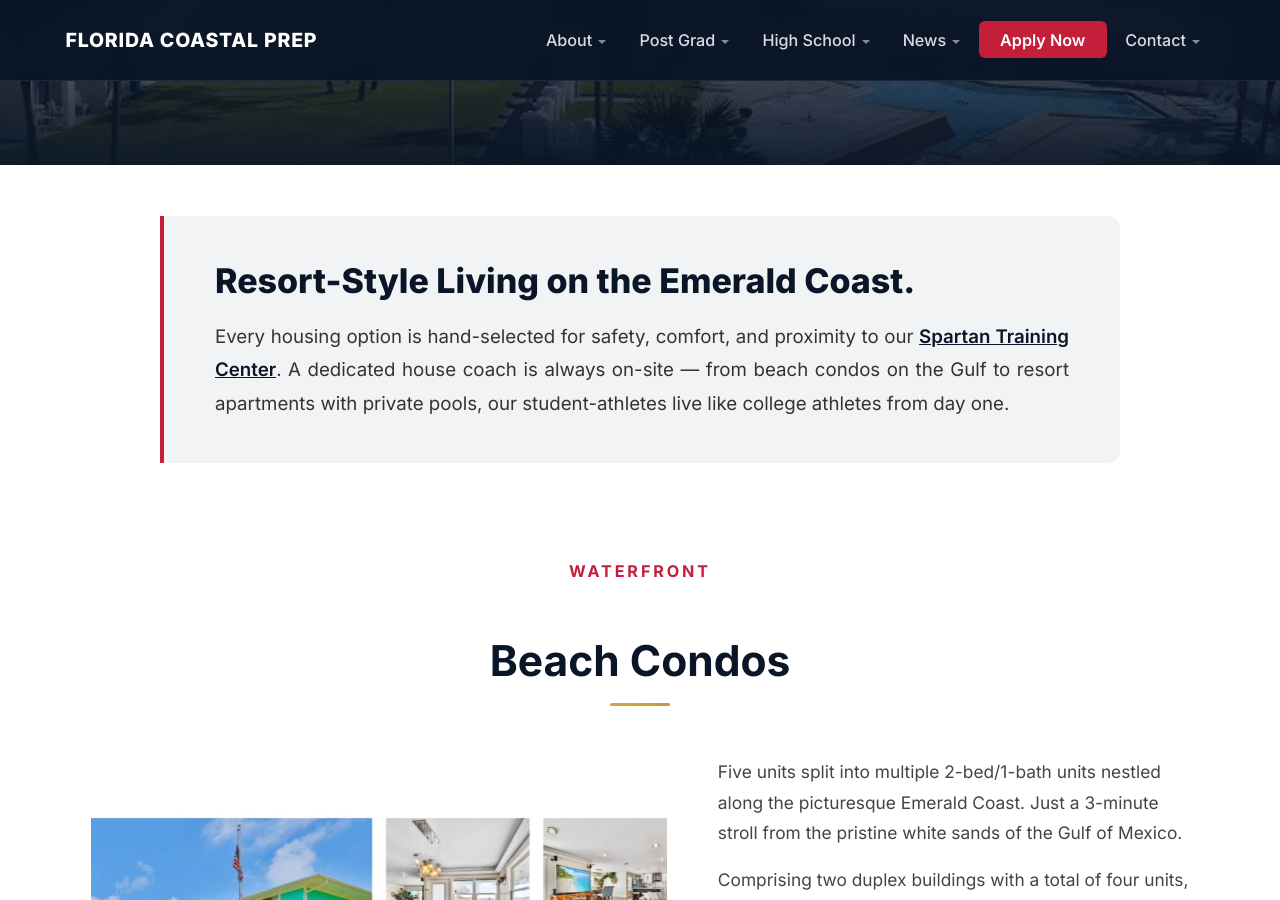
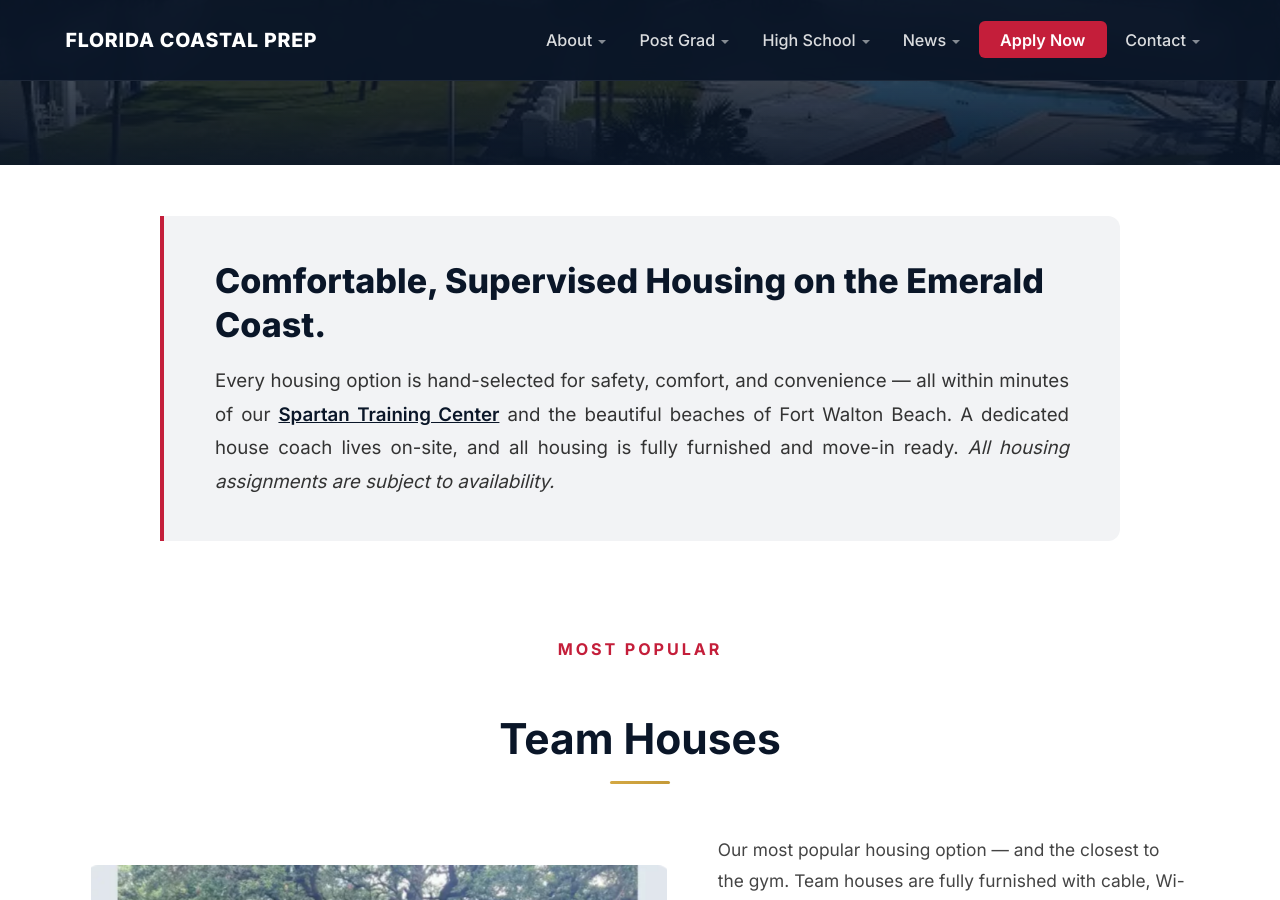
Before and after one commit to CoachD23/fcp-jekyll-site, a Jekyll site: the page built from housing.md, in a window 1280 px wide and 900 px high, scrolled down 403 px. Built offline with Jekyll 4.4.1, drawn with Linux system fonts in a browser that asks for light colours; a script that is not in the unit is left out; some of the changed text lies outside the part shown.

Commit message:
fix: Housing page overhaul + HS schedule SIAA/Grind Session logos
Housing:
- Remove El Matador section (no longer available)
- Fix Team Houses: remove resort-style/12-acre claims, mark as most popular + close to gym
- Fix beach proximity wording (close to beach, not ON the beach)
- Add subject to availability language
- Add JSON-LD LodgingBusiness schema
- Reorder: Team Houses first (most popular), Beach Condos second

HS Schedule:
- Add large SIAA + Grind Session color logos in dark section with white containers
- Convert intro to style-guide Intro Statement format
- Remove emoji from disclaimer
- Fix CTA: btn-outline → btn-gold per style guide

Style guide audit: both pages verified against style-guide.md patterns

```diff
--- a/housing.md
+++ b/housing.md
@@ -1,100 +1,72 @@
 ---
 layout: page
 title: Housing Options
-subtitle: Beach Living on the Emerald Coast
-description: "Explore Florida Coastal Prep's supervised student-athlete housing in Fort Walton Beach, FL — beach condos, team resort houses, and fully furnished apartments on the Emerald Coast with 24/7 staff supervision."
+subtitle: Living on the Emerald Coast
+description: "Florida Coastal Prep's supervised student-athlete housing in Fort Walton Beach, FL — fully furnished team houses and beach condos near the Emerald Coast beaches with 24/7 staff supervision."
 hero_image: /assets/images/housing/pool-gulf.webp
 hero_title: Housing Options
-hero_subtitle: Beach Living on the Emerald Coast
+hero_subtitle: Living on the Emerald Coast
 ---
 
+<!-- Intro Statement -->
 <section class="fade-in" style="background: #f2f3f5; border-left: 4px solid #c41e3a; margin: 0 auto 2.5rem; padding: 2.5rem 3rem; max-width: 960px; border-radius: 0 12px 12px 0;">
-  <h2 style="font-size: 2rem; font-weight: 800; color: #0a1628; line-height: 1.3; margin: 0 0 1rem;">Resort-Style Living on the Emerald Coast.</h2>
-  <p style="font-size: 1.1rem; line-height: 1.8; color: #333; text-align: justify; margin: 0;">Every housing option is hand-selected for safety, comfort, and proximity to our <a href="/training/" style="color: #0a1628; font-weight: 600; text-decoration: underline;">Spartan Training Center</a>. A dedicated house coach is always on-site — from beach condos on the Gulf to resort apartments with private pools, our student-athletes live like college athletes from day one.</p>
+  <h2 style="font-size: 2rem; font-weight: 800; color: #0a1628; line-height: 1.3; margin: 0 0 1rem;">Comfortable, Supervised Housing on the Emerald Coast.</h2>
+  <p style="font-size: 1.1rem; line-height: 1.8; color: #333; text-align: justify; margin: 0;">Every housing option is hand-selected for safety, comfort, and convenience — all within minutes of our <a href="/training/" style="color: #0a1628; font-weight: 600; text-decoration: underline;">Spartan Training Center</a> and the beautiful beaches of Fort Walton Beach. A dedicated house coach lives on-site, and all housing is fully furnished and move-in ready. <em>All housing assignments are subject to availability.</em></p>
 </section>
 
+<!-- Team Houses (MOST POPULAR) -->
+<div class="housing-section fade-in">
+  <div class="staff-section-header">
+    <span class="section-label">Most Popular</span>
+    <h2>Team Houses</h2>
+    <div class="gold-rule"></div>
+  </div>
+  <div class="housing-layout">
+    <div class="housing-gallery">
+      <div class="gallery-main">
+        <img src="/assets/images/housing/standish.webp" alt="FCP team house for student-athletes in Fort Walton Beach, Florida" loading="lazy">
+      </div>
+      <div class="gallery-row">
+        <img src="/assets/images/housing/kitchen.webp" alt="Fully furnished kitchen inside FCP team house" loading="lazy">
+        <img src="/assets/images/housing/bedrooms.webp" alt="Furnished bedrooms in FCP student-athlete team house" loading="lazy">
+      </div>
+    </div>
+    <div class="housing-info">
+      <p>Our most popular housing option — and the closest to the gym. Team houses are fully furnished with cable, Wi-Fi, and full kitchens. Athletes live together in a team environment that builds chemistry on and off the court.</p>
+      <p>Located just minutes from the <a href="/training/" style="color: #0a1628; font-weight: 600; text-decoration: underline;">Spartan Training Center</a> and close to the beach, team houses offer the perfect balance of convenience and comfort. Shared living spaces encourage team bonding, study sessions, and the daily structure that prepares athletes for college life.</p>
+      <div class="housing-highlights">
+        <div class="highlight-item"><strong>2/2</strong><span>Bed / Bath</span></div>
+        <div class="highlight-item"><strong>#1</strong><span>Most Popular</span></div>
+        <div class="highlight-item"><strong>Close</strong><span>To the Gym</span></div>
+      </div>
+    </div>
+  </div>
+</div>
+
 <!-- Beach Condos -->
-<div class="housing-section fade-in">
+<div class="housing-section housing-section-alt fade-in">
   <div class="staff-section-header">
     <span class="section-label">Waterfront</span>
     <h2>Beach Condos</h2>
     <div class="gold-rule"></div>
   </div>
-  <div class="housing-layout">
+  <div class="housing-layout housing-layout-reverse">
     <div class="housing-gallery">
       <div class="gallery-main">
-        <img src="/assets/images/housing/beach-condo-1.jpg" alt="FCP student-athlete beach condo exterior on the Emerald Coast in Fort Walton Beach">
+        <img src="/assets/images/housing/beach-condo-1.jpg" alt="FCP student-athlete beach condo near the Emerald Coast in Fort Walton Beach" loading="lazy">
       </div>
       <div class="gallery-row">
-        <img src="/assets/images/housing/beach-condo-2.jpg" alt="Beach condo second view with Gulf of Mexico access">
-        <img src="/assets/images/housing/beach-view.webp" alt="Gulf of Mexico view from the FCP beach condos">
+        <img src="/assets/images/housing/beach-condo-2.jpg" alt="Beach condo near the Gulf of Mexico" loading="lazy">
+        <img src="/assets/images/housing/beach-view.webp" alt="Gulf of Mexico view near the FCP beach condos in Fort Walton Beach" loading="lazy">
       </div>
     </div>
     <div class="housing-info">
-      <p>Five units split into multiple 2-bed/1-bath units nestled along the picturesque Emerald Coast. Just a 3-minute stroll from the pristine white sands of the Gulf of Mexico.</p>
-      <p>Comprising two duplex buildings with a total of four units, one flat studio plus a magnificent standalone house right on the water — this property is a rare gem.</p>
+      <p>Fully furnished 2-bed/1-bath condos just minutes from the white sand beaches of the Gulf of Mexico. Five units split across two duplex buildings, a flat studio, and a standalone house — all in a quiet neighborhood close to the water.</p>
+      <p>Beach condos offer a relaxed coastal setting while keeping athletes within easy reach of the gym and campus. The Emerald Coast lifestyle — sunshine, salt air, and recovery walks on the beach — is part of what makes training at FCP unlike anywhere else.</p>
       <div class="housing-highlights">
-        <div class="highlight-item"><strong>5</strong><span>Units Available</span></div>
-        <div class="highlight-item"><strong>3 min</strong><span>To the Beach</span></div>
-        <div class="highlight-item"><strong>Gulf</strong><span>Views</span></div>
-      </div>
-    </div>
-  </div>
-</div>
-
-<!-- Team Houses (using El Matador resort photos) -->
-<div class="housing-section housing-section-alt fade-in">
-  <div class="staff-section-header">
-    <span class="section-label">Resort Living</span>
-    <h2>Team Houses</h2>
-    <div class="gold-rule"></div>
-  </div>
-  <div class="housing-layout housing-layout-reverse">
-    <div class="housing-gallery">
-      <div class="gallery-main">
-        <img src="/assets/images/housing/standish.webp" alt="FCP Team House resort-style housing on the Emerald Coast">
-      </div>
-      <div class="gallery-row">
-        <img src="/assets/images/housing/kitchen.webp" alt="Fully furnished modern kitchen in FCP team house">
-        <img src="/assets/images/housing/bedrooms.webp" alt="Furnished bedrooms in FCP team house">
-      </div>
-    </div>
-    <div class="housing-info">
-      <p>Our most popular option. Fully furnished 2-bed/2-bath resort-style housing with cable, Wi-Fi, full kitchens, and access to a one-of-a-kind beach resort complex. Located next to 17 miles of uninhabited beach.</p>
-      <p>The 12-acre resort offers two pools, tennis/pickleball and basketball courts, a fitness center, whirlpools, saunas, and meeting rooms. The communal space encourages team building, strategy sessions, and bonding.</p>
-      <div class="housing-highlights">
-        <div class="highlight-item"><strong>2/2</strong><span>Bed/Bath</span></div>
-        <div class="highlight-item"><strong>12 Acre</strong><span>Resort</span></div>
-        <div class="highlight-item"><strong>17 mi</strong><span>Beach Access</span></div>
-      </div>
-    </div>
-  </div>
-</div>
-
-<!-- El Matador Housing -->
-<div class="housing-section fade-in">
-  <div class="staff-section-header">
-    <span class="section-label">Premium</span>
-    <h2>El Matador Housing</h2>
-    <div class="gold-rule"></div>
-  </div>
-  <div class="housing-layout">
-    <div class="housing-gallery">
-      <div class="gallery-main">
-        <img src="/assets/images/housing/pool-gulf.webp" alt="El Matador resort pool overlooking the Gulf of Mexico">
-      </div>
-      <div class="gallery-row">
-        <img src="/assets/images/housing/living-room.webp" alt="Spacious living room in El Matador housing unit">
-        <img src="/assets/images/housing/beach.jpg" alt="Pristine beach access steps from El Matador resort">
-      </div>
-    </div>
-    <div class="housing-info">
-      <p>Premium fully furnished apartments within a gated beachfront resort. Athletes enjoy private beach access, resort amenities, and a peaceful environment ideal for focused training and recovery.</p>
-      <p>Each unit includes modern furnishings, full kitchens, washer/dryer, and private balconies. The resort community provides a secure, distraction-free setting for student-athletes.</p>
-      <div class="housing-highlights">
-        <div class="highlight-item"><strong>Gated</strong><span>Resort</span></div>
-        <div class="highlight-item"><strong>Private</strong><span>Beach</span></div>
-        <div class="highlight-item"><strong>Full</strong><span>Amenities</span></div>
+        <div class="highlight-item"><strong>5</strong><span>Units</span></div>
+        <div class="highlight-item"><strong>Near</strong><span>The Beach</span></div>
+        <div class="highlight-item"><strong>Gulf</strong><span>Coast Living</span></div>
       </div>
     </div>
   </div>
@@ -107,15 +79,38 @@ hero_subtitle: Beach Living on the Emerald Coast
   </div>
   <div class="trust-bar-content">
     <h4>24/7 Staff-Supervised Living</h4>
-    <p>A dedicated house coach lives on-site and is present at all times. Curfew enforcement, room checks, and structured daily schedules ensure a safe, focused environment for every athlete.</p>
+    <p>A dedicated house coach lives on-site and is present at all times. Curfew enforcement, room checks, and structured daily schedules ensure a safe, focused environment for every athlete. All housing assignments are based on availability and program enrollment.</p>
   </div>
 </div>
 
 <div class="cta-section" style="margin-top: 0; border-radius: 0;">
   <h2>Questions About Housing?</h2>
-  <p>We're happy to walk you through the details and set up a visit.</p>
+  <p>We're happy to walk you through the details and <a href="/area-info/" style="color: #d4a843;">show you the area</a>.</p>
   <div class="hero-cta">
     <a href="/contact/" class="btn btn-primary">Contact Us</a>
     <a href="/apply/" class="btn btn-outline">Apply Now</a>
   </div>
 </div>
+
+<script type="application/ld+json">
+{
+  "@context": "https://schema.org",
+  "@type": "LodgingBusiness",
+  "name": "Florida Coastal Prep — Student-Athlete Housing",
+  "description": "Supervised, fully furnished housing for student-athletes including team houses and beach condos in Fort Walton Beach, FL.",
+  "url": "https://floridacoastalprep.com/housing/",
+  "address": {
+    "@type": "PostalAddress",
+    "addressLocality": "Fort Walton Beach",
+    "addressRegion": "FL",
+    "postalCode": "32548",
+    "addressCountry": "US"
+  },
+  "amenityFeature": [
+    {"@type": "LocationFeatureSpecification", "name": "24/7 Staff Supervision"},
+    {"@type": "LocationFeatureSpecification", "name": "Fully Furnished"},
+    {"@type": "LocationFeatureSpecification", "name": "Wi-Fi & Cable"},
+    {"@type": "LocationFeatureSpecification", "name": "Full Kitchen"}
+  ]
+}
+</script>
```
Also changed, not shown: high-school-schedule.md (+24 -5 lines).
